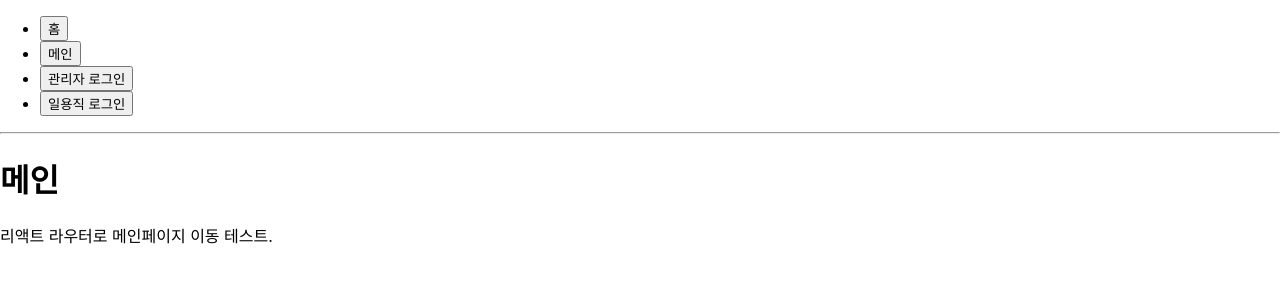
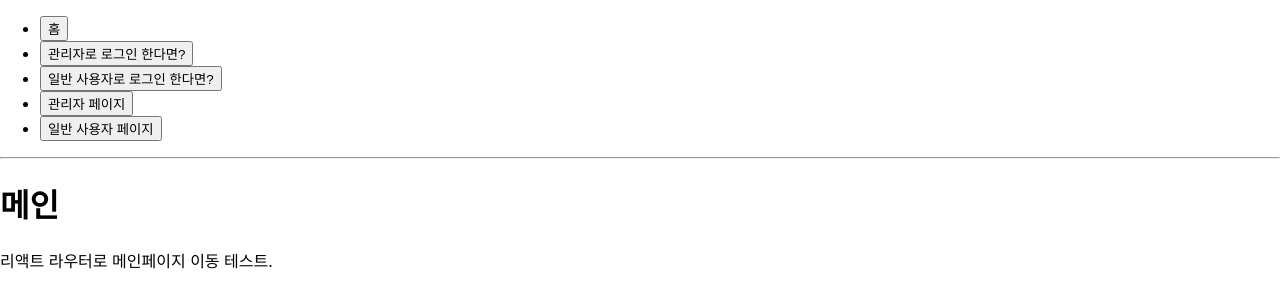
Before and after one commit to Hanxbeen/React_Tutorial, a React (Create React App) app in the folder router-tutorial/: page /about in a window 1280 px wide. Shown: the top 308 px of the page. Built offline with nearby package versions, Linux system fonts and the light colour scheme.

Commit message:
feat : 'link 라우터 테스트'

```diff
--- a/router-tutorial/src/About.js
+++ b/router-tutorial/src/About.js
@@ -5,13 +5,17 @@ const About = ({ location }) => {
   const query = qs.parse(location.search, {
     ignoreQueryPrefix: true,
   });
-  const detail = query.admin === "true"; // 쿼리의 파싱결과값은 문자열입니다.
+  const admin = query.admin === "true"; // 쿼리의 파싱결과값은 문자열입니다.
+  const laborer = query.laborer === "true";
   return (
     <div>
       <h1>메인</h1>
       <p>리액트 라우터로 메인페이지 이동 테스트.</p>
-      {detail && (
+      {admin && (
         <p>관리자 로그인 시에만 보여줄 정보들.. 어쩌고 저쩌고 룰루랄랄</p>
+      )}
+      {laborer && (
+        <p>일반 사용자 로그인 시에만 보여줄 정보들.. 어쩌고 저쩌고 룰루랄랄</p>
       )}
     </div>
   );
--- a/router-tutorial/src/App.js
+++ b/router-tutorial/src/App.js
@@ -5,6 +5,8 @@ import Home from "./Home";
 import Profile from "./Profile";
 
 const App = () => {
+  // let userCheck = "admin";
+
   return (
     <div>
       <ul>
@@ -14,18 +16,23 @@ const App = () => {
           </Link>
         </li>
         <li>
-          <Link to="/about">
-            <button>메인</button>
+          <Link to="/about?admin=true">
+            <button>관리자로 로그인 한다면?</button>
+          </Link>
+        </li>
+        <li>
+          <Link to="/about?laborer=true">
+            <button>일반 사용자로 로그인 한다면?</button>
           </Link>
         </li>
         <li>
           <Link to="/profiles/admin">
-            <button>관리자 로그인</button>
+            <button>관리자 페이지</button>
           </Link>
         </li>
         <li>
           <Link to="/profiles/laborer">
-            <button>일용직 로그인</button>
+            <button>일반 사용자 페이지</button>
           </Link>
         </li>
       </ul>
```
